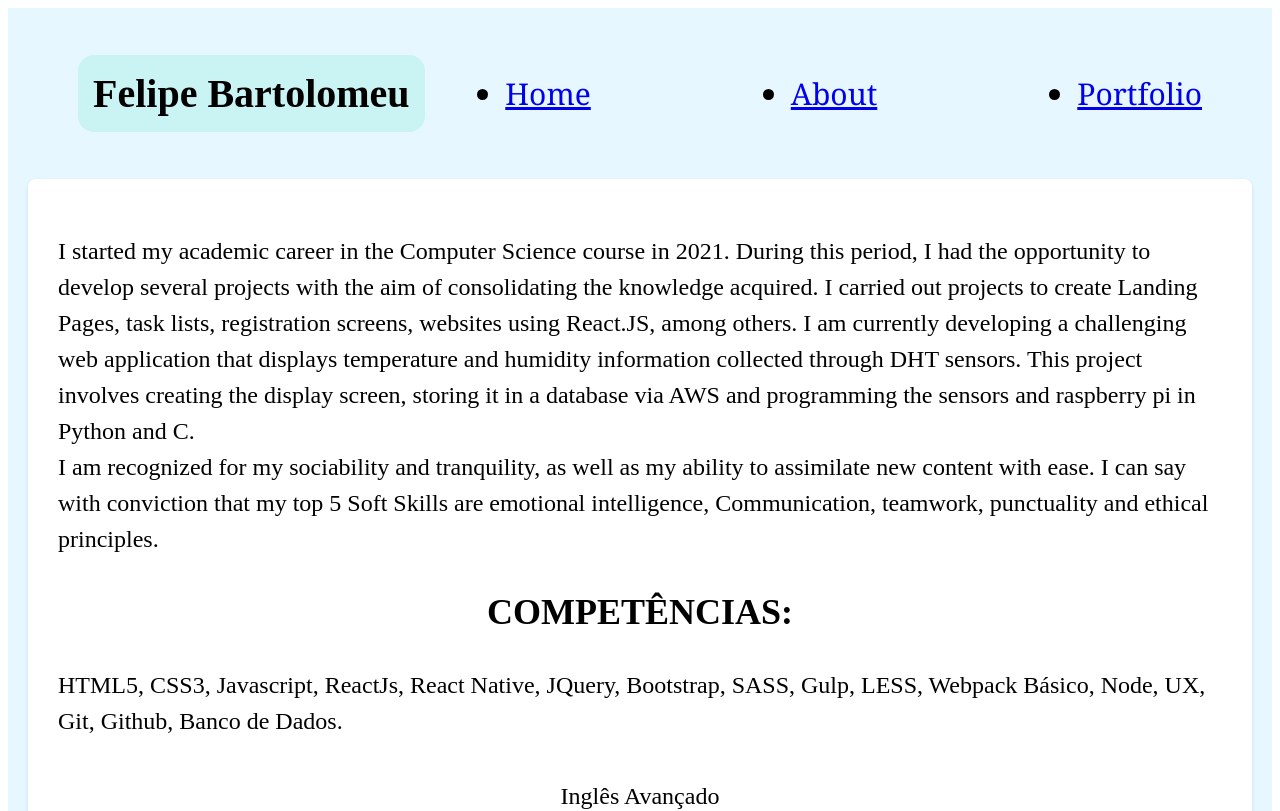
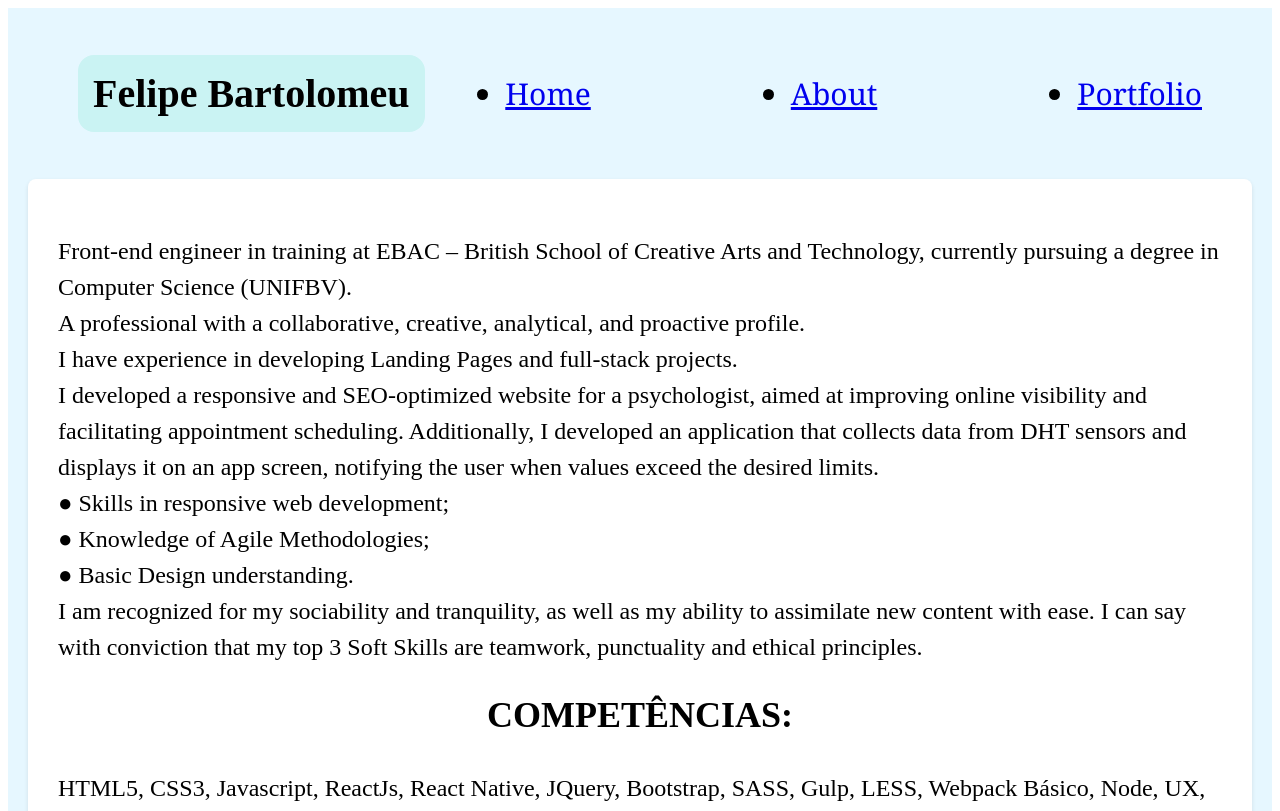
Before and after one commit to felipebart99/felipebartolomeu.github.io, a React (Vite) app: page /about in a window 1280 px wide. Shown: the top 811 px of the page. Built offline with nearby package versions, Linux system fonts and the light colour scheme.

Commit message:
update competencias 2

```diff
--- a/src/routes/About.css
+++ b/src/routes/About.css
@@ -1,9 +1,8 @@
-
 .texto {
   display: flex;
   flex-direction: column;
   align-items: center;
-    height: 80vh;
+  height: 95vh;
   background-color: #fff;
   border-radius: 8px;
   box-shadow: 0 2px 4px rgba(0, 0, 0, 0.1);
@@ -12,7 +11,7 @@
 }
 
 .texto p {
-    margin-bottom: 15px;
+  margin-bottom: 10px;
   line-height: 1.5;
 }
 
@@ -23,7 +22,7 @@
 .texto p:last-child {
   margin-bottom: 0;
 }
-  .txt2{
+.txt2 {
   display: flex;
   align-items: center;
   flex-direction: column;
--- a/src/routes/About.jsx
+++ b/src/routes/About.jsx
@@ -1,20 +1,39 @@
-import React from 'react'
-import './About.css'
+import React from "react";
+import "./About.css";
 
 const About = () => {
   return (
+    <div class="texto">
+      <p>
+        Front-end engineer in training at EBAC – British School of Creative Arts
+        and Technology, currently pursuing a degree in Computer Science
+        (UNIFBV). <br /> A professional with a collaborative, creative,
+        analytical, and proactive profile. <br /> I have experience in
+        developing Landing Pages and full-stack projects. <br /> I developed a
+        responsive and SEO-optimized website for a psychologist, aimed at
+        improving online visibility and facilitating appointment scheduling.
+        Additionally, I developed an application that collects data from DHT
+        sensors and displays it on an app screen, notifying the user when values
+        exceed the desired limits.
+        <br /> ● Skills in responsive web development; <br /> ● Knowledge of
+        Agile Methodologies;
+        <br /> ● Basic Design understanding.
+        <br />I am recognized for my sociability and tranquility, as well as my
+        ability to assimilate new content with ease. I can say with conviction
+        that my top 3 Soft Skills are teamwork, punctuality and ethical
+        principles.
+      </p>
+      <div className="txt2">
+        <h2>COMPETÊNCIAS:</h2>
+        <p>
+          HTML5, CSS3, Javascript, ReactJs, React Native, JQuery, Bootstrap,
+          SASS, Gulp, LESS, Webpack Básico, Node, UX, Git, Github, Banco de
+          Dados.
+        </p>
+        <p>Inglês Avançado</p>
+      </div>
+    </div>
+  );
+};
 
-      <div class="texto">
-    <p>I started my academic career in the Computer Science course in 2021. During this period, I had the opportunity to develop several projects with the aim of consolidating the knowledge acquired. I carried out projects to create Landing Pages, task lists, registration screens, websites using React.JS, among others. I am currently developing a challenging web application that displays temperature and humidity information collected through DHT sensors. This project involves creating the display screen, storing it in a database via AWS and programming the sensors and raspberry pi in Python and C.
-    <br/>I am recognized for my sociability and tranquility, as well as my ability to assimilate new content with ease. I can say with conviction that my top 5 Soft Skills are emotional intelligence, Communication, teamwork, punctuality and ethical principles.</p>
-    <div className='txt2'><h2>COMPETÊNCIAS:</h2>
-    <p>HTML5, CSS3, Javascript, ReactJs, React Native, JQuery, Bootstrap, SASS, Gulp, LESS, Webpack Básico, Node,
-    UX, Git, Github, Banco de Dados. </p>
-    <p>Inglês Avançado</p>
-    </div>
-  </div>
-
-  )
-}
-
-export default About
+export default About;
```
Lines whose indentation alone changed are shown as unchanged.
